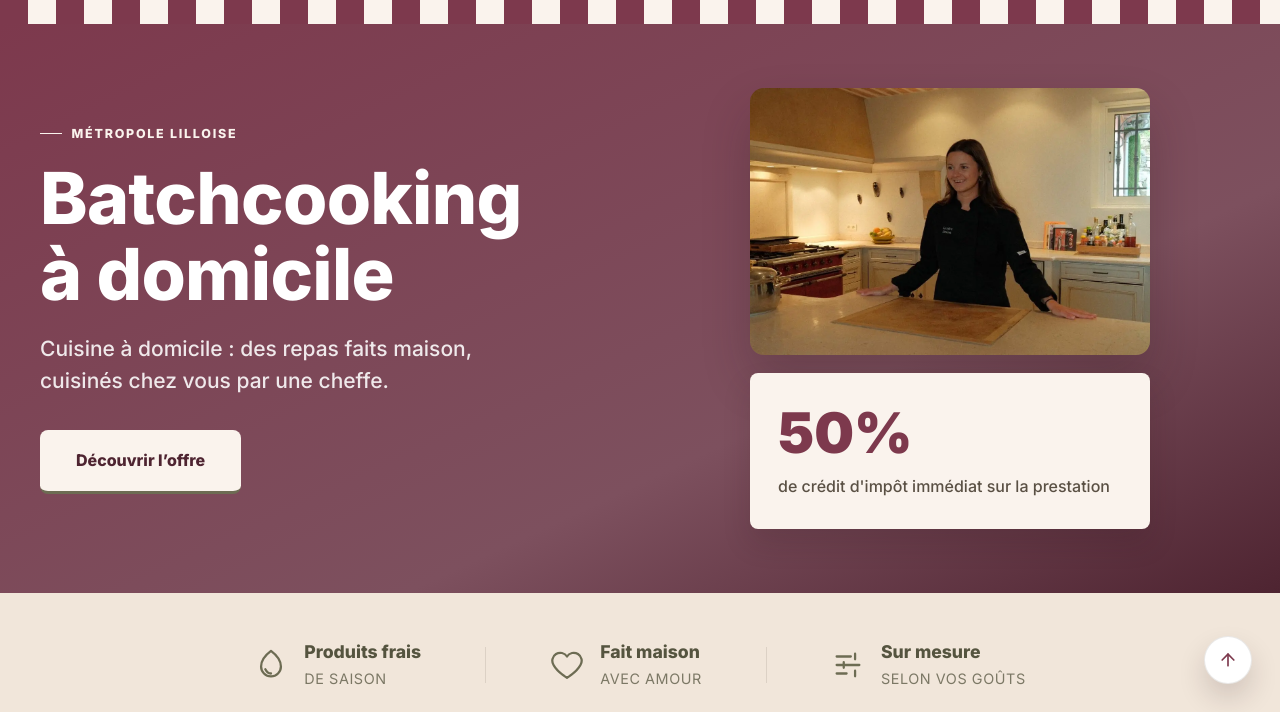
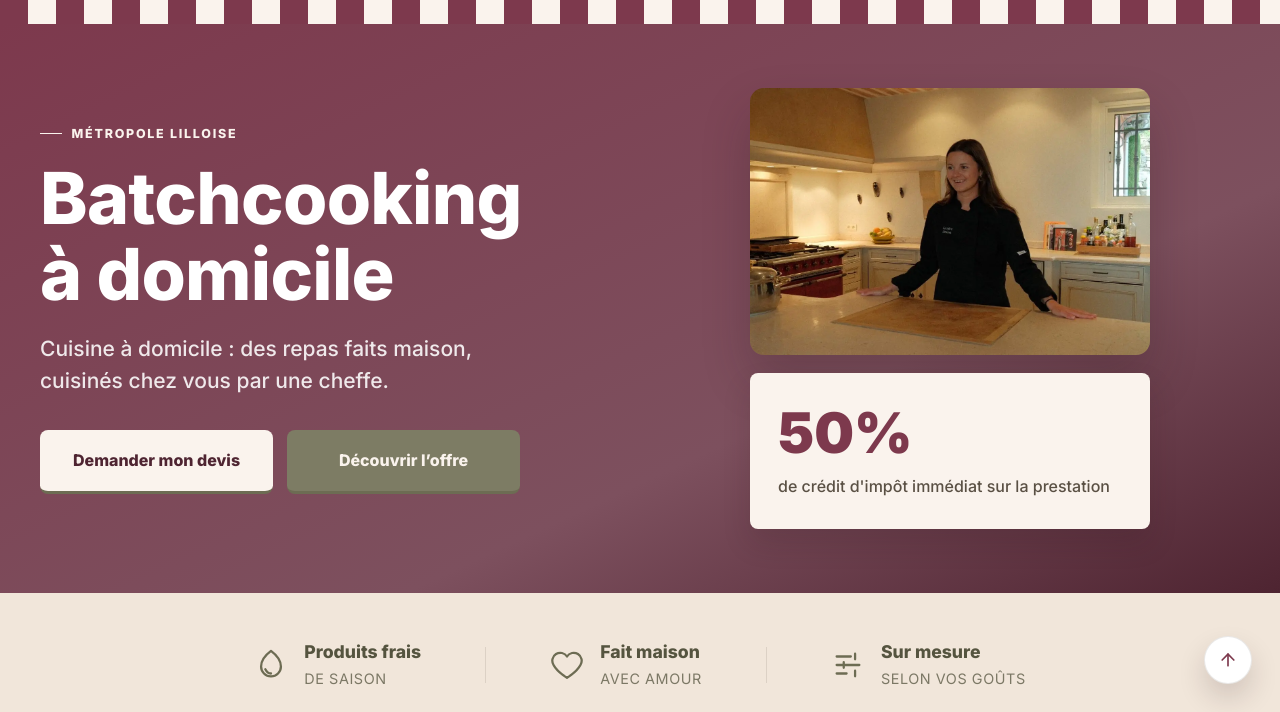
Before and after one commit to Lameresimone/lameresimone-site, an Astro site: page / in a window 1280 px wide. Shown: the part 88-800 px from the top of the page. Built offline with nearby package versions, Linux system fonts and the light colour scheme; Astro itself is replaced by a stand-in of ours.

Commit message:
Ajoute un bouton « Demander mon devis » dans le hero de l'accueil
Deux boutons de même taille (grille 1fr/1fr, min-width:0 pour que la
répartition reste égale même quand le texte le plus long ne tient pas
tout à fait dans la largeur du bloc hero-copy) : « Demander mon devis »
en style principal (identique à l'ancien bouton « Découvrir l'offre »),
suivi de « Découvrir l'offre » au style de « En savoir plus sur mon
parcours ». Empilés en dessous de 560px. Lien du nouveau bouton identique
à celui du menu (navCta).

Co-Authored-By: Claude Sonnet 5 <noreply@anthropic.com>
Claude-Session: https://claude.ai/code/session_01T411BdLmjosxCjXYcgffvJ

```diff
--- a/src/pages/index.astro
+++ b/src/pages/index.astro
@@ -1,6 +1,6 @@
 ---
 import BaseLayout from '../layouts/BaseLayout.astro';
-import { site, contact, creditImpot, trustItems } from '../data/site';
+import { site, contact, creditImpot, trustItems, navCta } from '../data/site';
 
 const trustIconPaths = [
   'M12 2c-4 3-7 7-7 11a7 7 0 0 0 14 0c0-4-3-8-7-11Z M8 15c1 2 3 3 4 3',
@@ -45,7 +45,10 @@ const jsonLd = {
         </p>
         <h1>{site.tagline}</h1>
         <p class="sub">Cuisine à domicile : des repas faits maison, <br />cuisinés chez vous par une cheffe.</p>
-        <a href="/offre" class="cta-link">Découvrir l&rsquo;offre</a>
+        <div class="hero-ctas">
+          <a href={navCta.href} class="hero-btn hero-btn-primary">{navCta.label}</a>
+          <a href="/offre" class="hero-btn hero-btn-secondary">Découvrir l&rsquo;offre</a>
+        </div>
       </div>
 
       <div class="hero-photo-col">
@@ -146,21 +149,46 @@ const jsonLd = {
     line-height: 1.5;
   }
 
-  .cta-link {
-    display: inline-block;
+  .hero-ctas {
+    display: inline-grid;
+    grid-auto-flow: column;
+    grid-auto-columns: 1fr;
+    gap: 14px;
     margin-top: 2.1rem;
-    background: var(--color-cream);
-    color: var(--color-wine-deeper);
+  }
+
+  .hero-btn {
+    display: flex;
+    align-items: center;
+    justify-content: center;
+    white-space: nowrap;
+    min-width: 0;
     padding: 1.1rem 2.25rem;
     border-radius: var(--radius-md);
     font-weight: 800;
     font-size: 1rem;
     text-decoration: none;
     border-bottom: 3px solid var(--color-olive);
-    transition: transform var(--transition), box-shadow var(--transition);
+    transition: transform var(--transition), box-shadow var(--transition), background var(--transition);
   }
 
-  .cta-link:hover {
+  .hero-btn-primary {
+    background: var(--color-cream);
+    color: var(--color-wine-deeper);
+  }
+
+  .hero-btn-primary:hover {
+    transform: translateY(-2px);
+    box-shadow: var(--shadow-lg);
+  }
+
+  .hero-btn-secondary {
+    background: var(--color-olive-muted);
+    color: var(--color-cream);
+  }
+
+  .hero-btn-secondary:hover {
+    background: var(--color-olive);
     transform: translateY(-2px);
     box-shadow: var(--shadow-lg);
   }
@@ -367,4 +395,13 @@ const jsonLd = {
       aspect-ratio: 16 / 10;
     }
   }
+
+  @media (max-width: 560px) {
+    .hero-ctas {
+      display: grid;
+      grid-auto-flow: row;
+      grid-auto-columns: unset;
+      width: 100%;
+    }
+  }
 </style>
```
